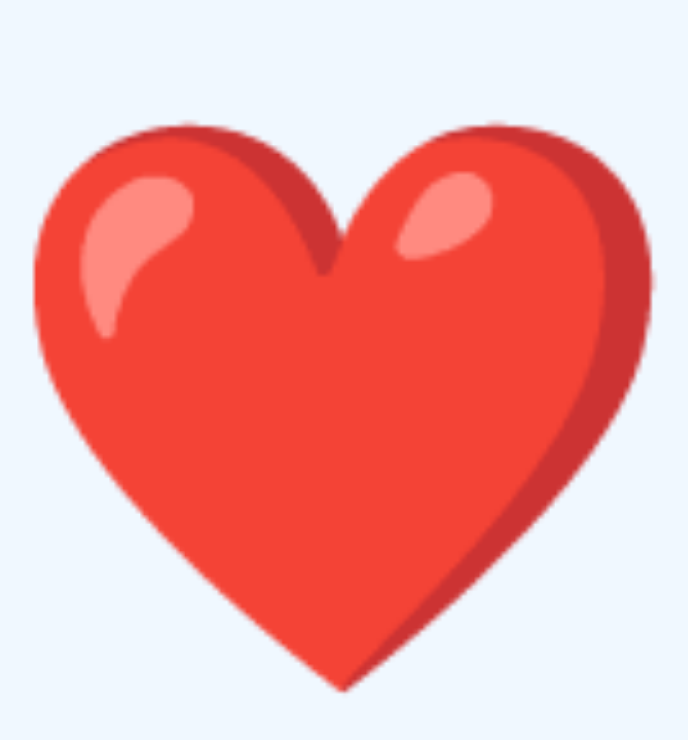
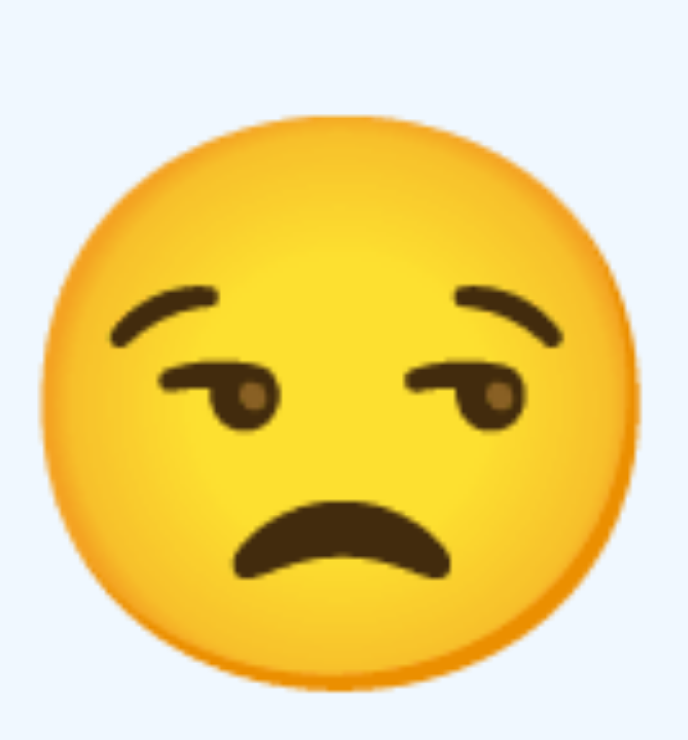
Before and after one commit to SatyakiSpirit/Heart, a plain HTML site: page index.html in a window 1280 px wide. Shown: the whole page, without its empty margins (298-986 px from the left). Drawn offline with Linux system fonts and the light colour scheme.

Commit message:
Update index.html

```diff
--- a/index.html
+++ b/index.html
@@ -28,6 +28,6 @@
     </style>
 </head>
 <body>
-    <div class="heart">❤️</div>
+    <div class="heart">😒</div>
 </body>
 </html>
```
